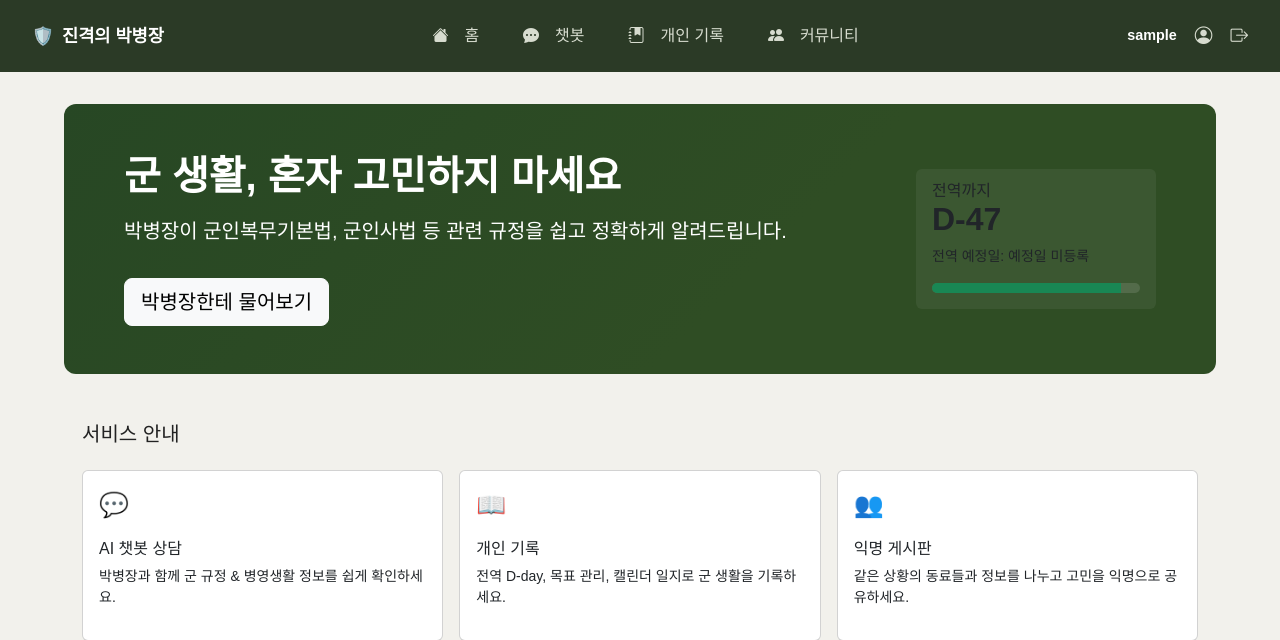
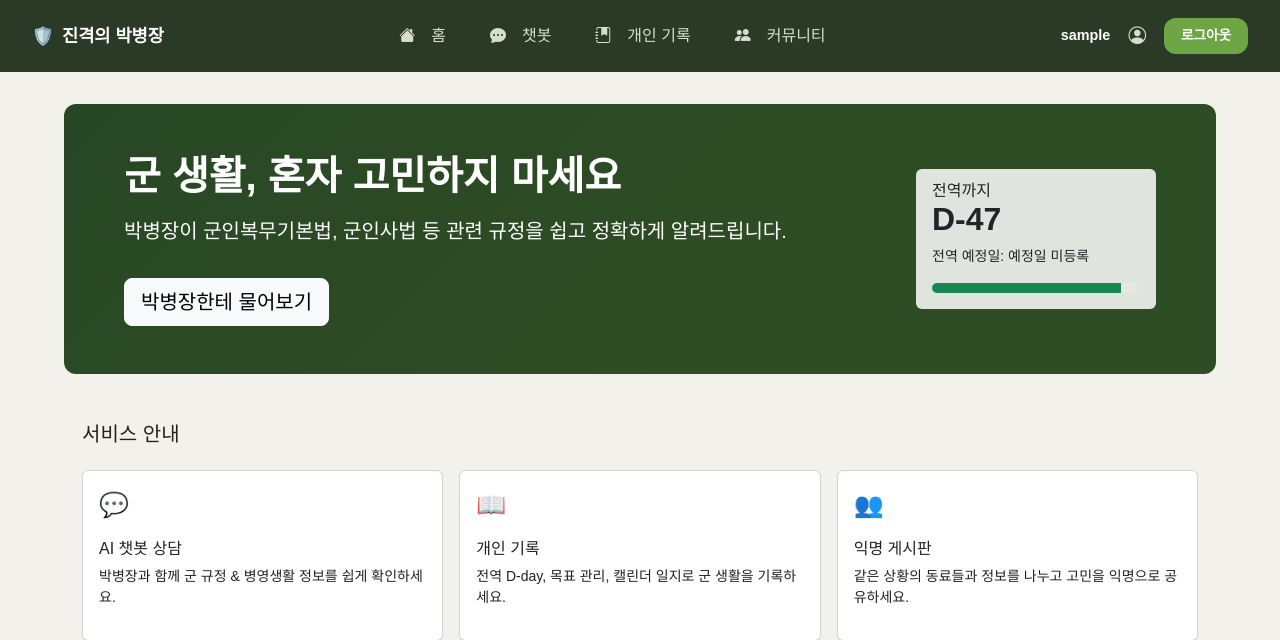
Before and after one commit to SKNETWORKS-FAMILY-AICAMP/SKN31-4rd-2Team, a Django app: page / in a window 1280 px wide. Shown: the top 640 px of the page. Run offline with Django 5.2, Linux system fonts and the light colour scheme; the visitor is signed in with stand-in values (Sample User, id 1).

Commit message:
leeyonghyok

```diff
--- a/military_life/config/urls.py
+++ b/military_life/config/urls.py
@@ -17,22 +17,9 @@ Including another URLconf
 
 from django.contrib import admin
 from django.urls import path, include
-from django.shortcuts import redirect
-from django.urls import reverse
-
-from home.views import home as home_view
-
-
-def root(request):
-    # If authenticated, render the home view directly; otherwise redirect to login
-    if request.user.is_authenticated:
-        return home_view(request)
-    return redirect(reverse('account:login'))
-
 
 urlpatterns = [
     path("admin/", admin.site.urls),
-    path("", root, name="root"),
     path("", include("home.urls")),
     path("account/", include("account.urls")),
     path("chatbot/", include("chatbot.urls")),
--- a/military_life/home/templates/home/index.html
+++ b/military_life/home/templates/home/index.html
@@ -13,7 +13,7 @@
 		</div>
 
 		<div style="min-width:240px;">
-			<div class="card text-dark" style="background:rgba(255,255,255,0.06); border:none;">
+			<div class="card text-dark" style="background:rgba(255,255,255,0.85); border:none;">
 				<div class="card-body">
 					<h6 class="card-subtitle">전역까지</h6>
 					<h2 class="fw-bold">{% if ddays is not None %}D-{{ ddays }}{% else %}D-47{% endif %}</h2>
@@ -31,31 +31,31 @@
 	<h5 class="mb-4">서비스 안내</h5>
 	<div class="row g-3">
 		<div class="col-md-4">
-			<div class="card h-100">
+			<a href="{% url 'chatbot:chat' %}" class="card h-100 text-decoration-none text-reset">
 				<div class="card-body">
 					<div class="mb-3" style="font-size:24px">💬</div>
 					<h6>AI 챗봇 상담</h6>
 					<p class="small">박병장과 함께 군 규정 & 병영생활 정보를 쉽게 확인하세요.</p>
 				</div>
-			</div>
+			</a>
 		</div>
 		<div class="col-md-4">
-			<div class="card h-100">
+			<a href="{% url 'records:records' %}" class="card h-100 text-decoration-none text-reset">
 				<div class="card-body">
 					<div class="mb-3" style="font-size:24px">📖</div>
 					<h6>개인 기록</h6>
 					<p class="small">전역 D-day, 목표 관리, 캘린더 일지로 군 생활을 기록하세요.</p>
 				</div>
-			</div>
+			</a>
 		</div>
 		<div class="col-md-4">
-			<div class="card h-100">
+			<a href="{% url 'board:list' %}" class="card h-100 text-decoration-none text-reset">
 				<div class="card-body">
 					<div class="mb-3" style="font-size:24px">👥</div>
 					<h6>익명 게시판</h6>
 					<p class="small">같은 상황의 동료들과 정보를 나누고 고민을 익명으로 공유하세요.</p>
 				</div>
-			</div>
+			</a>
 		</div>
 	</div>
 </section>
--- a/military_life/static/css/common.css
+++ b/military_life/static/css/common.css
@@ -183,6 +183,11 @@ a { text-decoration: none; color: inherit; }
     font-size: 0.85rem;
 }
 
+.navbar__actions .btn-primary--sm {
+    justify-content: center;
+    min-width: 84px;
+}
+
 .btn-secondary {
     flex: 1;
     padding: 14px;
@@ -366,6 +371,18 @@ a { text-decoration: none; color: inherit; }
 .auth-tabs__item.active {
     background: var(--color-dark-green);
     color: #fff;
+}
+
+.auth-tabs__item:first-child.active {
+    border: 7px solid #ffffff;
+    border-top-left-radius: 16px;
+    margin: -1px 0 0 -1px;
+}
+
+.auth-tabs__item:last-child.active {
+    border: 7px solid #ffffff;
+    border-top-right-radius: 16px;
+    margin: -1px -1px 0 0;
 }
 
 .auth-body {
--- a/military_life/templates/base.html
+++ b/military_life/templates/base.html
@@ -61,13 +61,9 @@
                     </div>
                 </div>
 
-                <a class="icon-btn" href="{% url 'account:logout' %}" title="로그아웃">
-                    <i class="bi bi-box-arrow-right"></i>
-                </a>
+                <a class="btn-primary btn-primary--sm" href="{% url 'account:logout' %}">로그아웃</a>
             {% else %}
-                <a class="icon-btn" href="{% url 'account:login' %}" title="로그인">
-                    <i class="bi bi-box-arrow-in-right"></i>
-                </a>
+                <a class="btn-primary btn-primary--sm" href="{% url 'account:login' %}">로그인</a>
                 <a class="btn-primary btn-primary--sm" href="{% url 'account:signup' %}">회원가입</a>
             {% endif %}
         </div>
```
Also changed, not shown: 1 other file.
